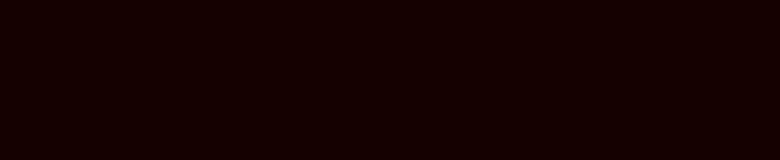
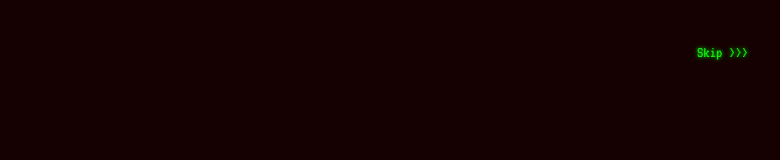
Before and after one commit to pdLeal/portfolioVwn, a React (Vite) app: page / in a window 1280 px wide. Shown: the top 160 px of the page, without its empty margins (455-1235 px from the left). Built offline with nearby package versions, Linux system fonts and the light colour scheme.

Commit message:
feat: skip btn to hello component

```diff
--- a/src/App.jsx
+++ b/src/App.jsx
@@ -1,12 +1,21 @@
+import { Route, Routes } from "react-router-dom";
 import Hello from "./components/hello/Hello";
+import Home from './pages/Home';
+import NotFount from './pages/NotFound';
 import Global_Style from "./Global_Style";
+
 
 function App() {
 
   return (
     <>
       <Global_Style />
-      <Hello />
+      <Routes>
+        <Route exact path="/" element={<Hello />} />
+        <Route path="/home" element={<Home />} />
+        <Route path="*" element={<NotFount />} />
+      </Routes>
+
     </>
   )
 }
--- a/src/Global_Style.jsx
+++ b/src/Global_Style.jsx
@@ -3,6 +3,7 @@
 const Global_Style = createGlobalStyle`
     html {
         box-sizing: border-box;
+        color: white;
         background-color: var(--bg-color);
     }
 
--- a/src/components/hello/Hello.jsx
+++ b/src/components/hello/Hello.jsx
@@ -1,6 +1,7 @@
-import React, { useState } from 'react';
+import React, { useEffect, useState } from 'react';
 import { useTypewriter, Cursor, Typewriter } from 'react-simple-typewriter';
 import * as S from './Hello_Style';
+import { useNavigate } from 'react-router-dom';
 
 function Hello() {
     const [typeEffect, helper] = useTypewriter({
@@ -41,11 +42,26 @@
     const [helpActive, setHelpActive] = useState(false);
     function handleDone() {
         setHelpActive(true);
-        return;
+    }
+
+    // SKIP BTN
+    const [canSkip, setCanSkip] = useState(false);
+    useEffect(() => {
+        if (localStorage.getItem('skippable')) {
+            setCanSkip(true);
+        } else {
+            localStorage.setItem('skippable', true);
+        }
+    }, []);
+
+    const navigate = useNavigate();
+    function handleClick() {
+        navigate('/home');
     }
 
     return (
         <S.Container>
+            {canSkip && <S.SkipBtn onClick={handleClick}>Skip {`>>>`}</S.SkipBtn>}
             <S.H1>
                 {!showNext &&
                     (<>
@@ -56,7 +72,7 @@
                 {showNext &&
                     <span>
                         <Typewriter
-                            words={['It seems you\'re having a hard time clicking the button =S', 'Here, let me help you!']}
+                            words={['It seems you\'re having a hard time clicking the button =S', 'Here, a button that won\'t runaway! You can trust me XD']}
                             loop={1}
                             cursor
                             typeSpeed={100}
--- a/src/components/hello/Hello_Style.jsx
+++ b/src/components/hello/Hello_Style.jsx
@@ -61,3 +61,13 @@
   position: fixed;
   top: 65%;
 `;
+
+export const SkipBtn = styled(Button)`
+  font-size: clamp(0.5rem, 1vw + 0.5rem, 1rem);
+  border: none;
+  box-shadow: none;
+
+  position: fixed;
+  top: 5%;
+  right: 5%;
+`;
--- a/src/main.jsx
+++ b/src/main.jsx
@@ -1,9 +1,12 @@
 import React from 'react';
 import ReactDOM from 'react-dom/client';
 import App from './App.jsx';
+import { BrowserRouter } from 'react-router-dom';
 
 ReactDOM.createRoot(document.getElementById('root')).render(
   <React.StrictMode>
-    <App />
+    <BrowserRouter>
+      <App />
+    </BrowserRouter>
   </React.StrictMode>,
 )
--- /dev/null
+++ b/src/pages/Home.jsx
@@ -0,0 +1,9 @@
+import React from 'react';
+
+function Home() {
+  return (
+    <div>Home</div>
+  )
+}
+
+export default Home
--- /dev/null
+++ b/src/pages/NotFound.jsx
@@ -0,0 +1,9 @@
+import React from 'react'
+
+function NotFound() {
+  return (
+    <h1>ERROR 404: Page Not Found</h1>
+  )
+}
+
+export default NotFound
```
